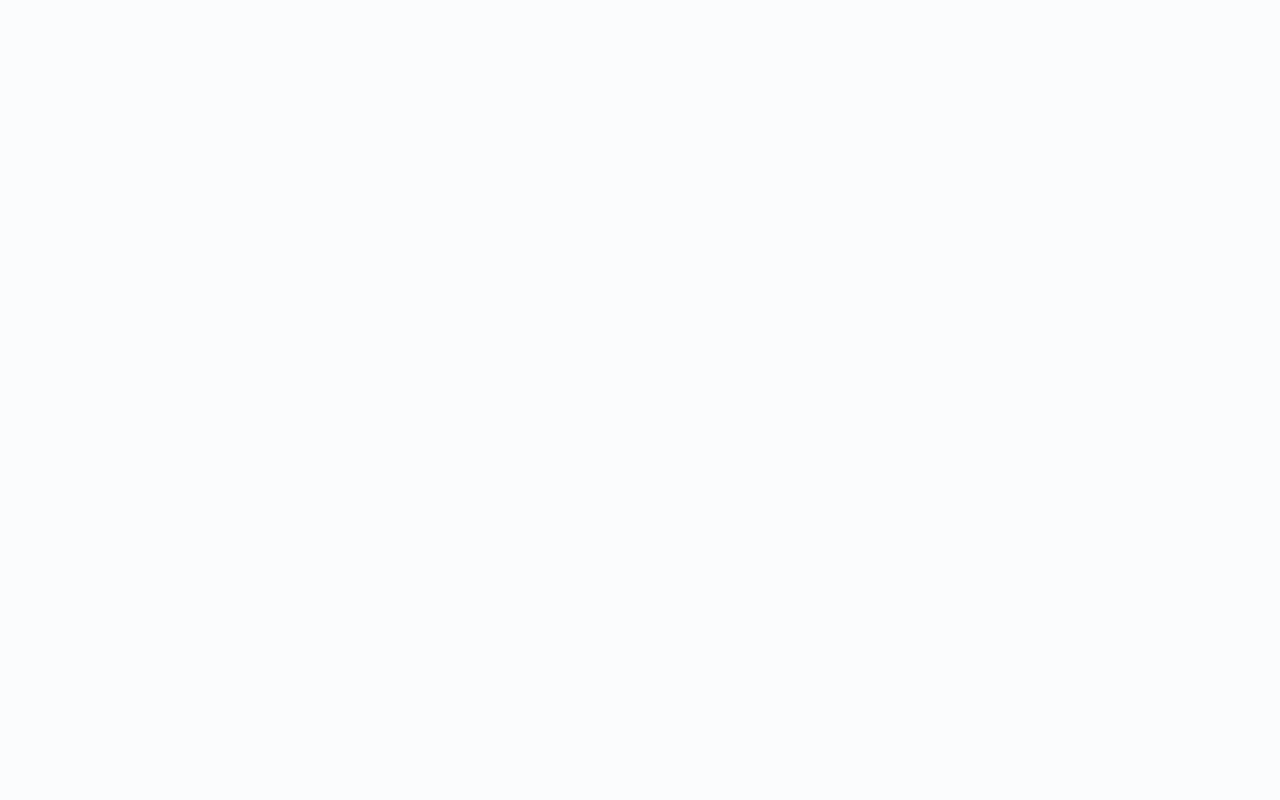
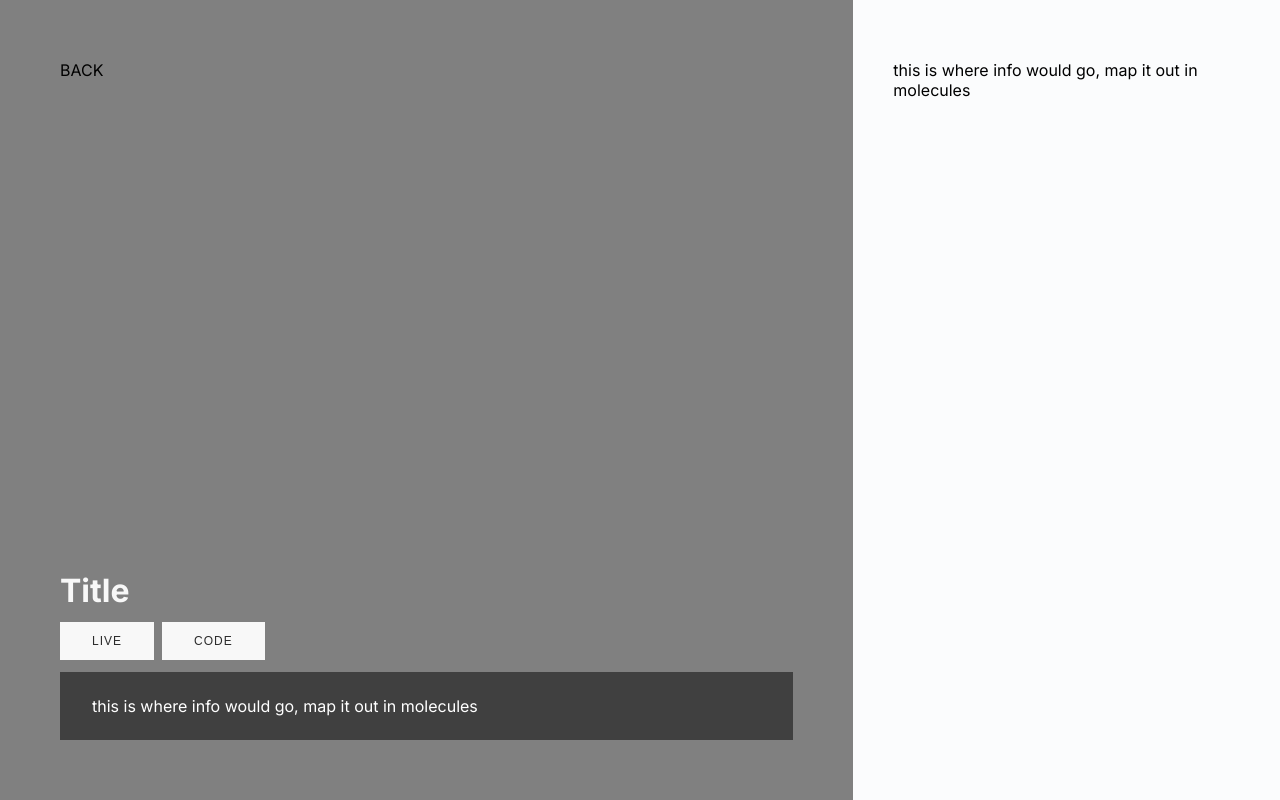
Before and after one commit to charcoalyy/portfolio, a React (Vite) app: page /dev/thinkrf in a window 1280 px wide. Before the commit this address had no page. Built offline with nearby package versions, Linux system fonts and the light colour scheme.

Commit message:
project page frame

```diff
--- a/src/App.tsx
+++ b/src/App.tsx
@@ -1,11 +1,13 @@
 import { Route, BrowserRouter as Router, Routes } from "react-router-dom";
 import Home from "./components/pages/Home";
+import ThinkRF from "./components/pages/dev/ThinkRF";
 
 const App = () => {
   return (
     <Router>
       <Routes>
         <Route path="/" element={<Home />} />
+        <Route path="/dev/thinkrf" element={<ThinkRF />} />
       </Routes>
     </Router>
   );
--- /dev/null
+++ b/src/components/layouts/DevProject.tsx
@@ -0,0 +1,24 @@
+import styles from "./styles.module.scss";
+
+const DevProject = () => {
+  return (
+    <div className={styles.devContainer}>
+      <div className={styles.devCover}>
+        <p>BACK</p>
+        <div>
+          <h1>Title</h1>
+          <button>Live</button>
+          <button>Code</button>
+          <div className={styles.devInfo}>
+            this is where info would go, map it out in molecules
+          </div>
+        </div>
+      </div>
+      <div className={styles.devText}>
+        <div>this is where info would go, map it out in molecules</div>
+      </div>
+    </div>
+  );
+};
+
+export default DevProject;
--- a/src/components/layouts/styles.module.scss
+++ b/src/components/layouts/styles.module.scss
@@ -1 +1,56 @@
 @import "../../styles/variables.module.scss";
+
+// for dev project
+.devContainer {
+  display: grid;
+  grid-template-columns: 2fr 1fr;
+  height: 100vh;
+
+  .devCover {
+    padding: 60px;
+    display: flex;
+    flex-direction: column;
+    justify-content: space-between;
+    background-color: grey;
+
+    p {
+      text-transform: uppercase;
+    }
+
+    h1 {
+      font-size: 32px;
+      color: $white-color;
+    }
+
+    button {
+      background-color: $white-color;
+      color: $dark-color;
+      transition: all 0.3s;
+      border: none;
+      outline: none;
+      box-shadow: none;
+      padding: 12px 32px;
+      margin: 12px 0;
+      margin-right: 8px;
+      cursor: pointer;
+      text-transform: uppercase;
+      font-size: 12px;
+      letter-spacing: 1px;
+
+      &:hover {
+        background-color: $dark-color;
+        color: $white-color;
+      }
+    }
+
+    .devInfo {
+      background-color: rgba(0, 0, 0, 0.5);
+      color: white;
+      padding: 24px 32px;
+    }
+  }
+
+  .devText {
+    padding: 60px 40px;
+  }
+}
--- /dev/null
+++ b/src/components/pages/dev/ThinkRF.tsx
@@ -0,0 +1,7 @@
+import DevProject from "@layouts/DevProject";
+
+const ThinkRF = () => {
+  return <DevProject />;
+};
+
+export default ThinkRF;
```
